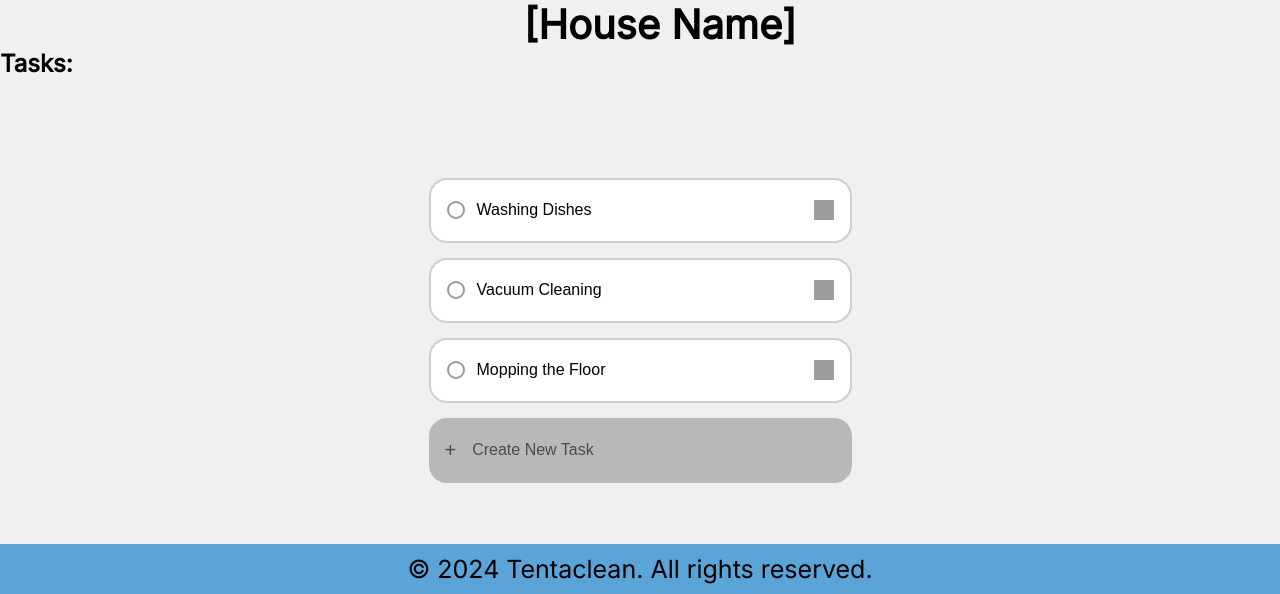
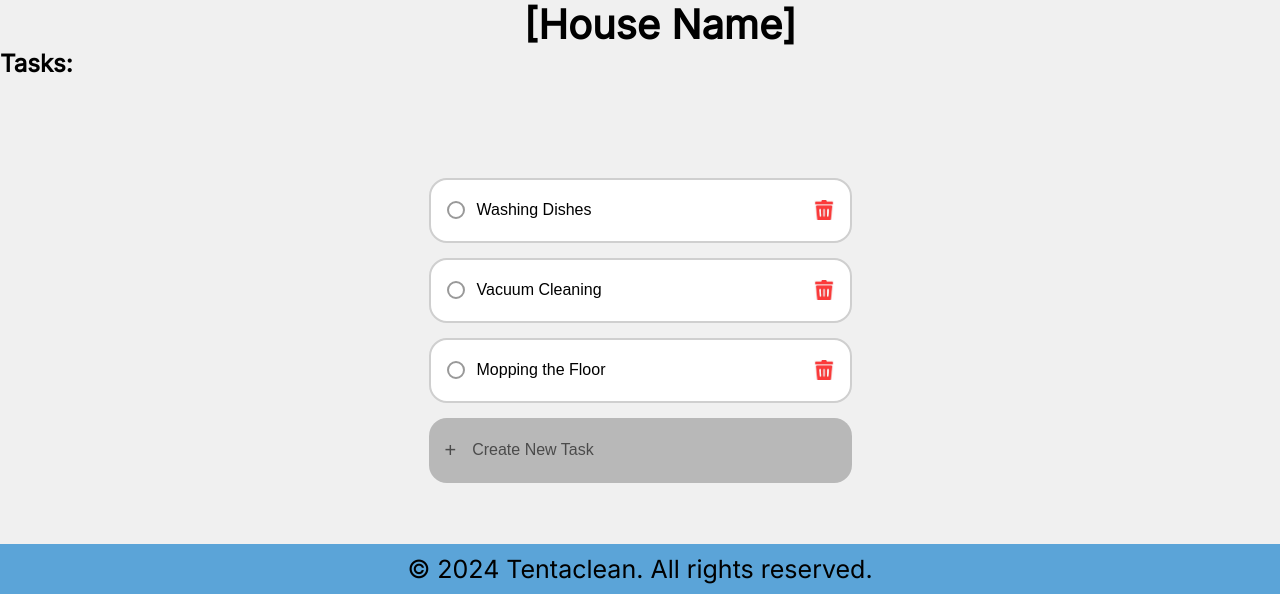
Before and after one commit to woacwoak/tentaclean, a Flask app: template templates/taskpage.html in a window 1280 px wide. Shown: the part 206-800 px from the top of the page. Run offline with Flask 3, Linux system fonts and the light colour scheme; the template is opened without the code that fills it, so the values that code supplies are empty; grey boxes are pictures that could not be loaded.

Commit message:
merge conflict resolved

```diff
--- a/app.py
+++ b/app.py
@@ -73,6 +73,10 @@ def login():
 
     return render_template("login.html")
 
+@app.route("/logout")
+def logout():
+    session.pop("username", None)
+    return redirect(url_for("home"))
 
 
 # DASHBOARD PAGE
--- a/templates/taskpage.html
+++ b/templates/taskpage.html
@@ -29,7 +29,7 @@
         <span class="circle"></span>
         Washing Dishes
         <a href="URL" class="task-icon">
-          <img src="../static/img/icons/redtrashcan.jpg" alt="Trash Icon" class="task-icon">
+          <img src="../static/img/icons/trash_can.jpg" alt="Trash Icon" class="task-icon">
         </a>
     </button>
 
@@ -37,7 +37,7 @@
         <span class="circle"></span>
         Vacuum Cleaning
         <a href="URL" class="task-icon">
-          <img src="../static/img/icons/redtrashcan.jpg" alt="Trash Icon" class="task-icon">
+          <img src="../static/img/icons/trash_can.jpg" alt="Trash Icon" class="task-icon">
         </a>
     </button>
 
@@ -45,7 +45,7 @@
         <span class="circle"></span>
         Mopping the Floor
         <a href="URL" class="task-icon">
-          <img src="../static/img/icons/redtrashcan.jpg" alt="Trash Icon" class="task-icon">
+          <img src="../static/img/icons/trash_can.jpg" alt="Trash Icon" class="task-icon">
         </a>
     </button>
 
```
Also changed, not shown: instance/users.db.
